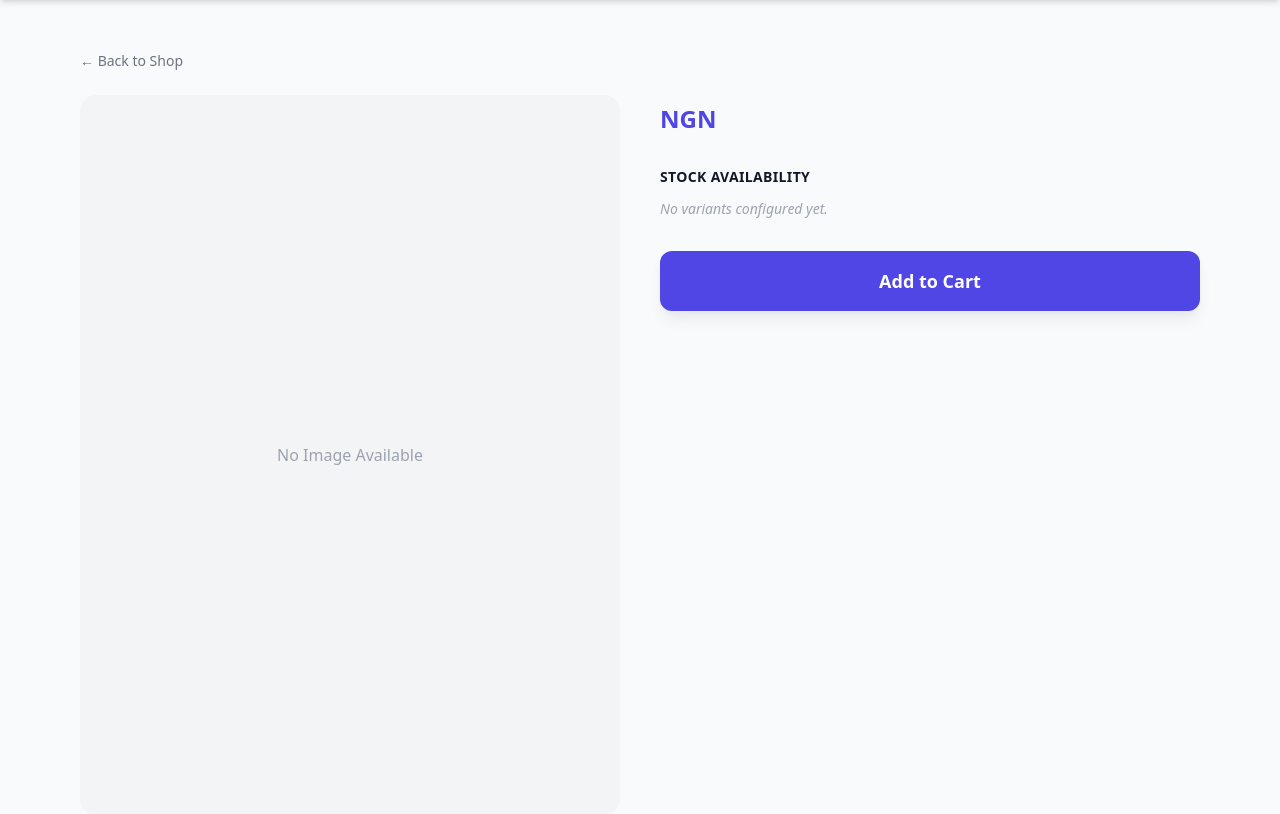
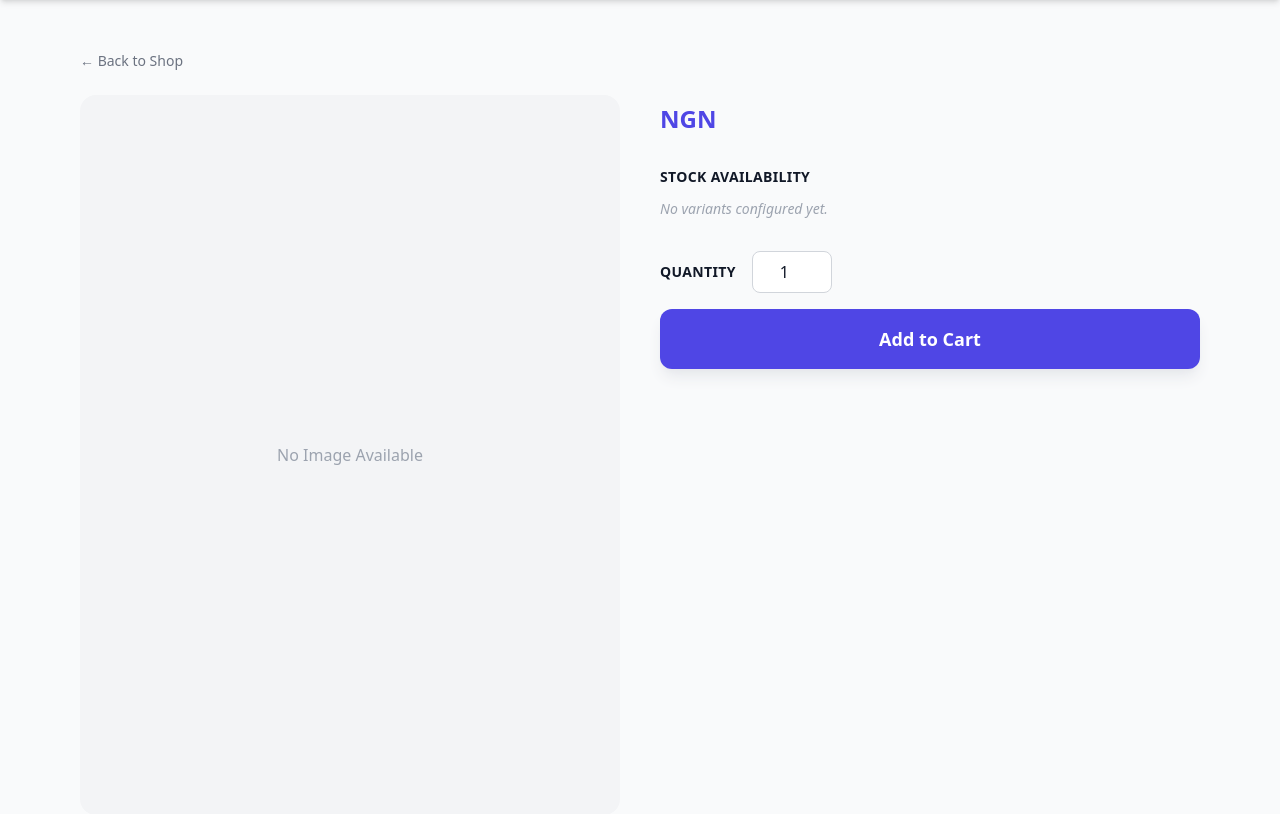
Before and after one commit to Rayflex189/webvault-fashion-commerce, a Django app: template templates/products/detail.html in a window 1280 px wide. Shown: the part 64-878 px from the top of the page. Run offline with Django 5.2, Linux system fonts and the light colour scheme; the template is opened without the code that fills it, so the values that code supplies are empty; data comes from the database, SQL or seed files in the repository; some libraries are stand-ins or nearby versions.

Commit message:
Update detail.html
Save

```diff
--- a/templates/products/detail.html
+++ b/templates/products/detail.html
@@ -80,9 +80,16 @@
                 </div>
             </div>
 
-            <button class="w-full bg-[var(--primary-color)] text-white py-4 rounded-xl font-bold text-lg hover:opacity-90 transition shadow-lg shadow-gray-200">
-                Add to Cart
-            </button>
+            <form method="POST" action="{% url 'orders:cart_add' product.variants.first.id %}" class="space-y-4">
+    {% csrf_token %}
+    <div class="flex items-center gap-4 mb-4">
+        <label class="text-sm font-semibold text-gray-900 uppercase tracking-wide">Quantity</label>
+        <input type="number" name="quantity" value="1" min="1" class="w-20 border border-gray-300 rounded-lg px-3 py-2 text-center focus:outline-none focus:border-[var(--primary-color)]">
+    </div>
+    <button type="submit" class="w-full bg-[var(--primary-color)] text-white py-4 rounded-xl font-bold text-lg hover:opacity-90 transition shadow-lg shadow-gray-200">
+        Add to Cart
+    </button>
+</form>
         </div>
     </div>
 </div>
```
